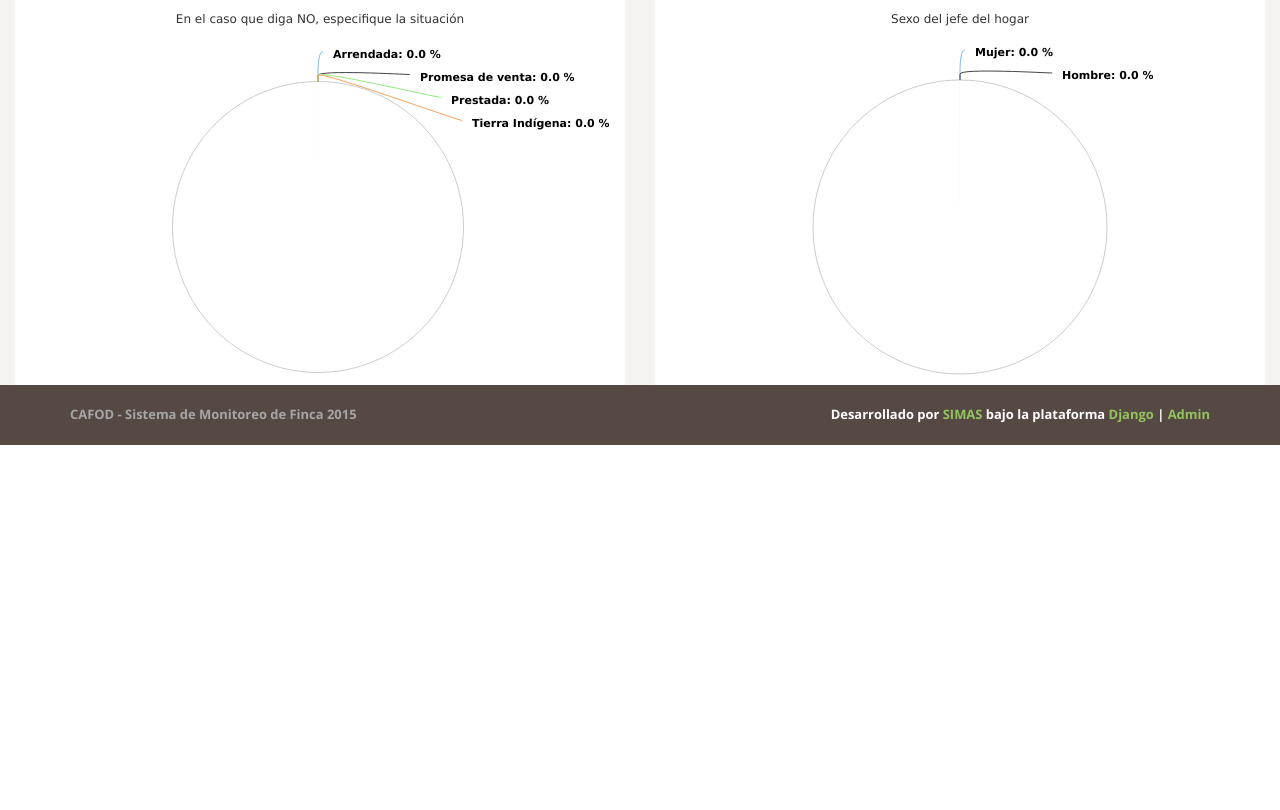
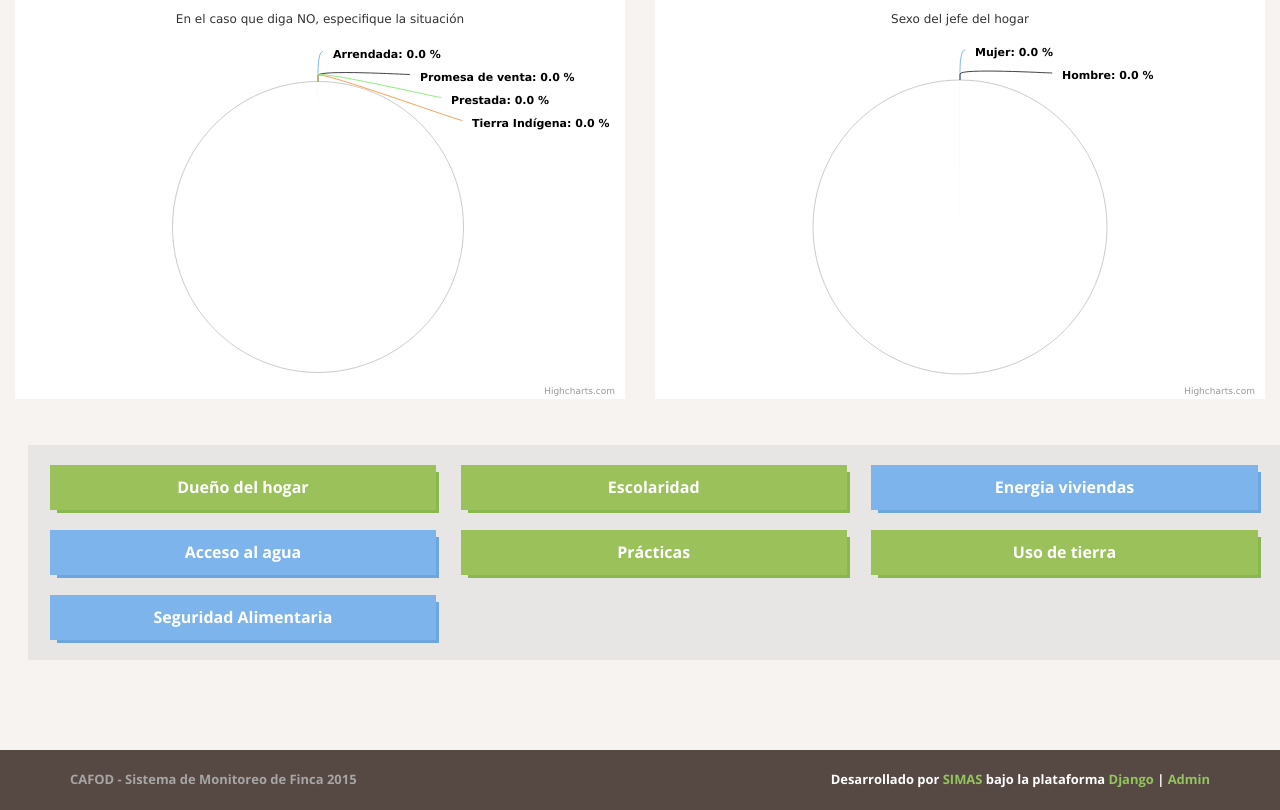
Before and after one commit to shiminasai/mapafinca, a Django app: page /jefe_sexo/ in a window 1280 px wide. Shown: the part 532-1342 px from the top of the page. Before the commit the page ends 977 px from the top, so only its background shows below. Run offline with Django 3.2, Linux system fonts and the light colour scheme; data that the repository does not hold is empty; parts of the project's set-up code (start-up, migrations or seed data) failed here and were passed over; some libraries are stand-ins or nearby versions.

Commit message:
fix algo mas de salidas

```diff
--- a/encuestas/urls.py
+++ b/encuestas/urls.py
@@ -13,4 +13,5 @@ urlpatterns = [
     url(r'^detalle_indicador/$', views.DetailIndicadorView.as_view(), name='galeria'),
     #otros indicadores
     url(r'^jefe_sexo/$', views.sexo_duenos, name='jefe-sexo'),
+    url(r'^escolaridad/$', views.escolaridad, name='escolaridad'),
 ]
--- a/encuestas/views.py
+++ b/encuestas/views.py
@@ -287,7 +287,37 @@ def sexo_duenos(request, template="sexo_duenos.html"):
 
     return render(request, template, locals())
 
-def miembros_hogar(request, template="miembros_hogar.html"):
+def escolaridad(request, template="escolaridad.html"):
+    #filtro = _queryset_filtrado(request)
+
+    tabla_educacion = []
+    grafo = []
+    suma = 0
+    for e in CHOICE_ESCOLARIDAD:
+        objeto = Encuesta.objects.filter(escolaridad__sexo = e[0]).aggregate(num_total = Sum('escolaridad__total'),
+                no_leer = Sum('escolaridad__no_leer'),
+                p_incompleta = Sum('escolaridad__pri_incompleta'),
+                p_completa = Sum('escolaridad__pri_completa'),
+                s_incompleta = Sum('escolaridad__secu_incompleta'),
+                bachiller = Sum('escolaridad__bachiller'),
+                universitario = Sum('escolaridad__uni_tecnico'),
+
+                )
+        try:
+            suma = int(objeto['p_completa'] or 0) + int(objeto['s_incompleta'] or 0) + int(objeto['bachiller'] or 0) + int(objeto['universitario'] or 0)
+        except:
+            pass
+        variable = round(saca_porcentajes(suma,objeto['num_total']))
+        grafo.append([e[1],variable])
+        fila = [e[1], objeto['num_total'],
+                saca_porcentajes(objeto['no_leer'], objeto['num_total'], False),
+                saca_porcentajes(objeto['p_incompleta'], objeto['num_total'], False),
+                saca_porcentajes(objeto['p_completa'], objeto['num_total'], False),
+                saca_porcentajes(objeto['s_incompleta'], objeto['num_total'], False),
+                saca_porcentajes(objeto['bachiller'], objeto['num_total'], False),
+                saca_porcentajes(objeto['universitario'], objeto['num_total'], False),
+                ]
+        tabla_educacion.append(fila)
 
     return render(request, template, locals())
 
--- a/templates/menu_indicadores.html
+++ b/templates/menu_indicadores.html
@@ -2,15 +2,14 @@
 		<div class="col-md-12 col-lg-12 ">
 		    <div class="row">
 
-		        <a class="btn col-xs-12 col-ms-6 col-md-4 col-lg-3" href="">Miembros del hogar</a>
+		        <a class="btn col-xs-12 col-ms-6 col-md-4 col-lg-3" href="/jefe_sexo/">Dueño del hogar</a>
 
-		        <a class="btn col-xs-12 col-ms-6 col-md-4 col-lg-3" href="/propiedad/">Tenencia de la propiedad</a>
-		        <a class="btn col-xs-12 col-ms-6 col-md-4 col-lg-3" href="">Producción</a>
-		        <a class="btn col-xs-12 col-ms-6 col-md-4 col-lg-3" href="">practicas</a>
-		        <a class="btn col-xs-12 col-ms-6 col-md-4 col-lg-3" href="/educacion/">Nivel educativo</a>
-		        <a class="btn col-xs-12 col-ms-6 col-md-4 col-lg-3" href="">Uso de tierra</a>
-		        <a class="btn col-xs-12 col-ms-6 col-md-4 col-lg-3" href="">Riesgo</a>
-		        <a class="btn col-xs-12 col-ms-6 col-md-4 col-lg-3" href="">Comercialización</a>
+		        <a class="btn col-xs-12 col-ms-6 col-md-4 col-lg-3" href="/escolaridad/">Escolaridad</a>
+		        <a class="btn col-xs-12 col-ms-6 col-md-4 col-lg-3" href="#">Energia viviendas</a>
+		        <a class="btn col-xs-12 col-ms-6 col-md-4 col-lg-3" href="#">Acceso al agua</a>
+		        <a class="btn col-xs-12 col-ms-6 col-md-4 col-lg-3" href="#">Prácticas</a>
+		        <a class="btn col-xs-12 col-ms-6 col-md-4 col-lg-3" href="#">Uso de tierra</a>
+		        <a class="btn col-xs-12 col-ms-6 col-md-4 col-lg-3" href="#">Seguridad Alimentaria</a>
 		    </div>
 		</div>
 	</div>
--- a/templates/sexo_duenos.html
+++ b/templates/sexo_duenos.html
@@ -186,4 +186,5 @@ $(function () {
   <div class="col-md-6"><div id="container3" style="height: 400px;"></div></div>
 </div>
 <br><br>
+{% include "menu_indicadores.html" %}
 {% endblock contenido %}
```
Also changed, not shown: templates/escolaridad.html (added, +96 -0 lines).
